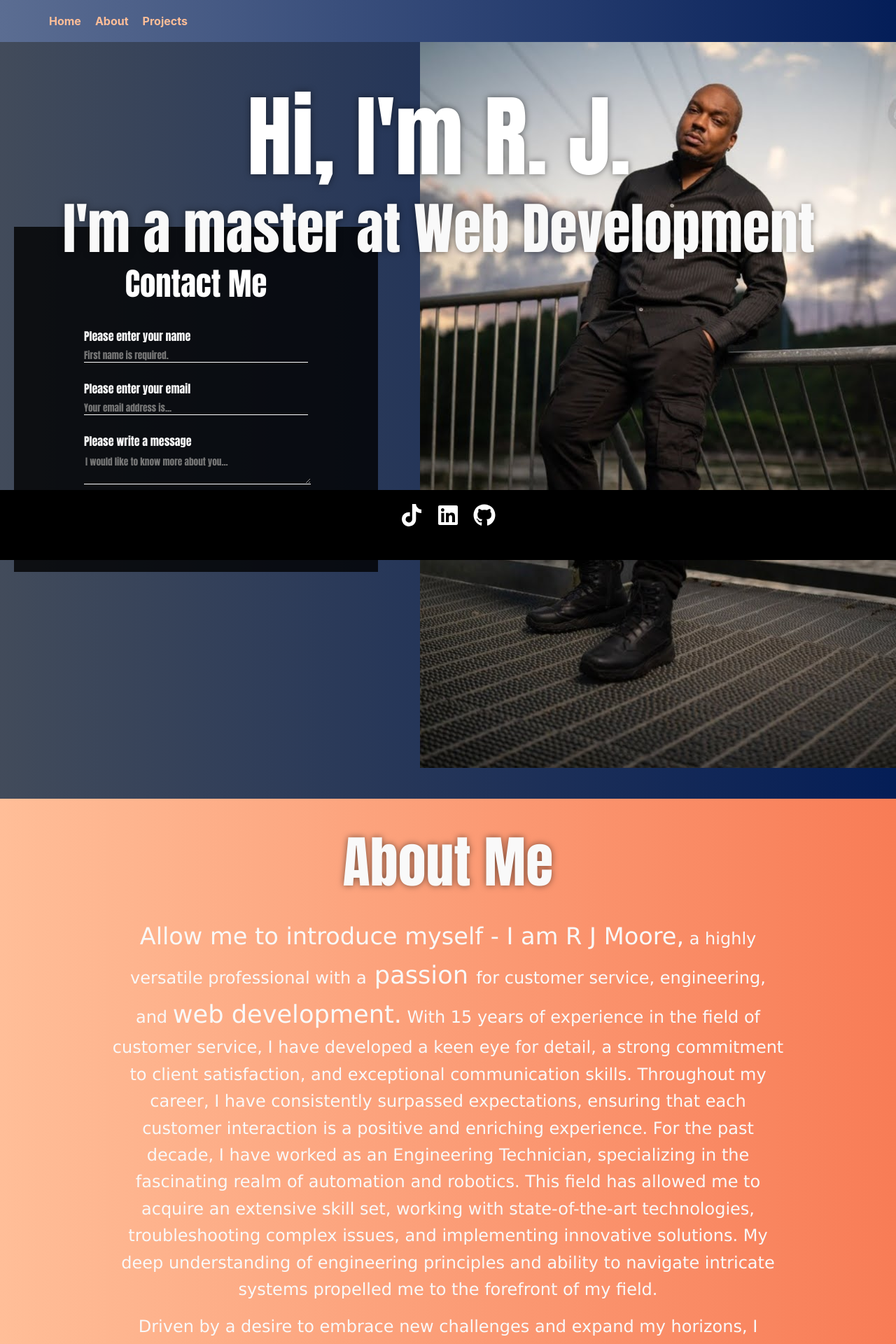
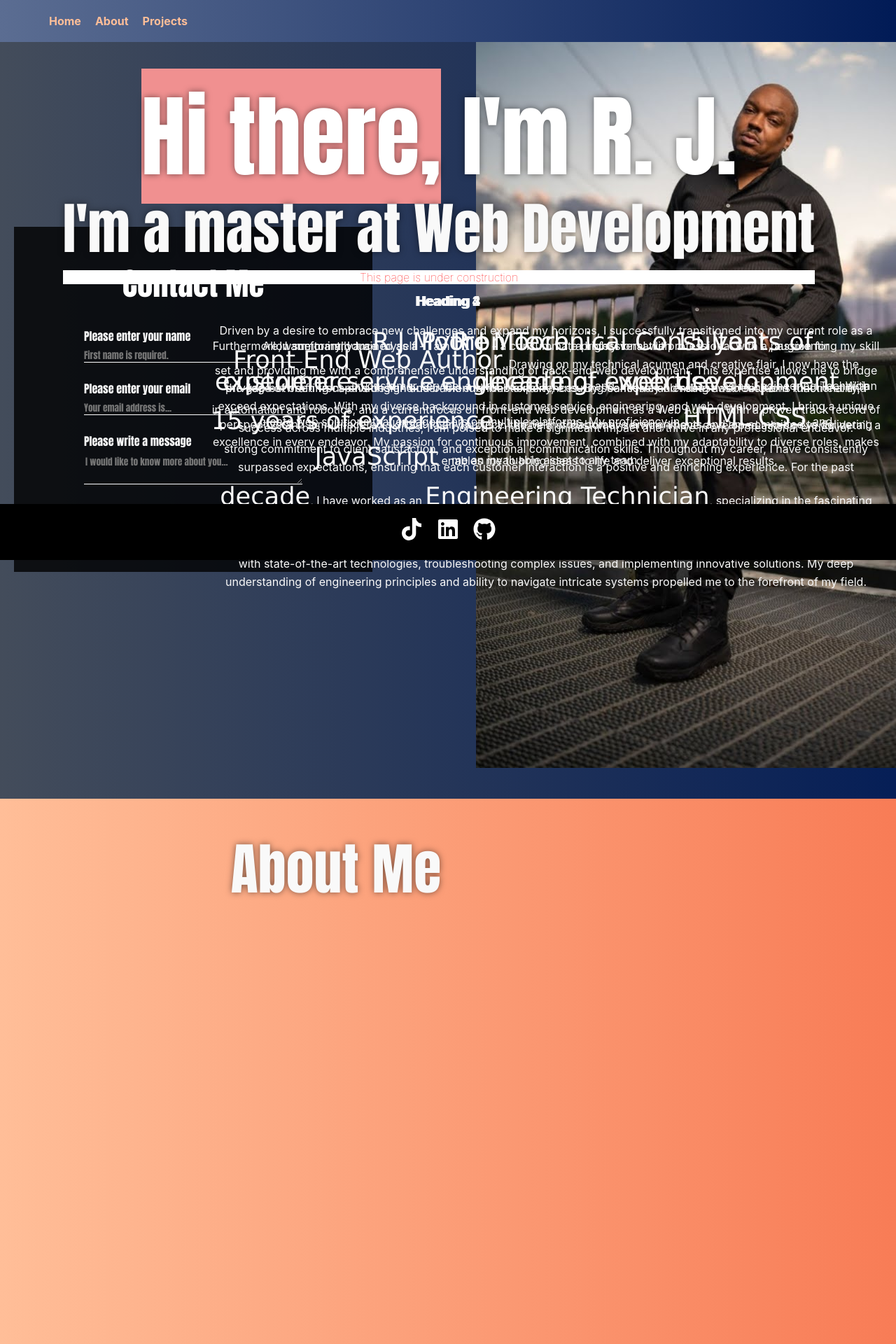
Before and after one commit to rjmoor/gnu.rj.portfolio, a React (Vite) app: page / in a window 1280 px wide. Shown: the top 1920 px of the page at 70% size. Built offline with nearby package versions, Linux system fonts and the light colour scheme.

Commit message:
About me section under construction

```diff
--- a/index.html
+++ b/index.html
@@ -1,8 +1,16 @@
 <!doctype html>
 <html lang="en">
   <head>
+    <link rel="apple-touch-icon" sizes="180x180" href="/apple-touch-icon.png">
+    <link rel="icon" type="image/png" sizes="32x32" href="/favicon-32x32.png">
+    <link rel="icon" type="image/png" sizes="16x16" href="/favicon-16x16.png">
+    <link rel="manifest" href="/site.webmanifest">
+    <link rel="mask-icon" href="/safari-pinned-tab.svg" color="#5bbad5">
+    <meta name="msapplication-TileColor" content="#da532c">
+    <meta name="msapplication-TileImage" content="/mstile-144x144.png">
+    <meta name="theme-color" content="#ffffff">
     <meta charset="UTF-8" />
-    <link rel="icon" type="image/svg+xml" href="/vite.svg" />
+    <link rel="icon" type="image/svg+xml" href="/public/rj-favicon.png" />
     <meta name="viewport" content="width=device-width, initial-scale=1.0" />
     <title>Master Rahm</title>
   </head>
--- a/src/components/pages/welcomeMaster.jsx
+++ b/src/components/pages/welcomeMaster.jsx
@@ -1,6 +1,5 @@
 import { useState } from 'react';
 import { FaGithub, FaLinkedin, FaTiktok } from 'react-icons/fa';
-import { Parallax } from 'react-scroll-parallax';
 import '../styles/welcomeMaster.css';
 import ProfileBackground from '../../assets/Ra-effortless.jpg';
 
@@ -36,8 +35,9 @@ function WelcomeMaster() {
                 </div>
                 <div className="hero-content">
                     <div className='top-web-heading'>
-                        <h1>Hi, I&apos;m R. J.</h1>
+                        <h1 className='message'> I&apos;m R. J.</h1>
                         <h2>I&apos;m a master at Web Development</h2>
+                        <h3>This page is under construction</h3>
                     </div>
                     <form onSubmit={handleSubmit} className="contact-form">
                         <div className="tooltip-container">
@@ -68,25 +68,37 @@ function WelcomeMaster() {
             <section className="about-me">
                 <div className="about-content">
                     <h2>About Me</h2>
-                    <p className="about-text-1">
-                        <span className='text-xl'>Allow me to introduce myself - I am R J Moore,</span> a highly versatile professional with a
-                        <span className='text-l'> passion </span>for customer service, engineering, and <span className='text-l'>web development.</span> With 15 years of experience in the field of customer service, I have developed a keen eye for detail, a strong commitment to client satisfaction, and exceptional communication skills. Throughout my career, I have consistently surpassed expectations, ensuring that each customer interaction is a positive and enriching experience.
+                    <div className='about-articles'>
+                                    <article>
+                                        <h3>Heading 1</h3>
+                                        <p className="about-text">
+                                            Allow me to introduce myself - I am <span className="text-l">R J Moore</span>, a highly versatile professional with a passion for <span className="text-l">customer service</span>, <span className="text-l">engineering</span>, and <span className="text-l">web development</span>. With <span className="text-l">15 years of experience</span> in the field of customer service, I have developed a keen eye for detail, a strong commitment to client satisfaction, and exceptional communication skills. Throughout my career, I have consistently surpassed expectations, ensuring that each customer interaction is a positive and enriching experience. For the past <span className="text-l">decade</span>, I have worked as an <span className="text-l">Engineering Technician</span>, specializing in the fascinating realm of <span className="text-l">automation</span> and <span className="text-l">robotics</span>. This field has allowed me to acquire an extensive skill set, working with state-of-the-art technologies, troubleshooting complex issues, and implementing innovative solutions. My deep understanding of engineering principles and ability to navigate intricate systems propelled me to the forefront of my field.
+                                        </p>
+                                    </article>
+                                <article>
+                                    <h3>Heading 2</h3>
+                                    <p className="about-text">
+                                        Driven by a desire to embrace new challenges and expand my horizons, I successfully transitioned into my current role as a <span className="text-l">Front End Web Author</span>. Drawing on my technical acumen and creative flair, I now have the privilege of crafting captivating and user-friendly web experiences. By seamlessly blending aesthetics and functionality, I create web solutions that engage users on multiple platforms. My proficiency in <span className="text-l">HTML</span>, <span className="text-l">CSS</span>, and <span className="text-l">JavaScript</span> enables me to bring ideas to life and deliver exceptional results.
+                                    </p>
+                                </article>
+                        <article>
+                            <h3>Heading 3</h3>
+                            <p className="about-text">
+                                Furthermore, I am formally trained as a <span className="text-l">Python Technical Consultant</span>, augmenting my skill set and providing me with a comprehensive understanding of back-end web development. This expertise allows me to bridge the gap between front-end design and back-end functionality, ensuring cohesive and robust web solutions that meet and exceed expectations.
 
-                        For the past decade, I have worked as an Engineering Technician, specializing in the fascinating realm of automation and robotics. This field has allowed me to acquire an extensive skill set, working with state-of-the-art technologies, troubleshooting complex issues, and implementing innovative solutions. My deep understanding of engineering principles and ability to navigate intricate systems propelled me to the forefront of my field.
-                    </p>
-                    <p className="about-text-2">
-                        Driven by a desire to embrace new challenges and expand my horizons, I successfully transitioned into my current role as a Front End Web Author. Drawing on my technical acumen and creative flair, I now have the privilege of crafting captivating and user-friendly web experiences. By seamlessly blending aesthetics and functionality, I create web solutions that engage users on multiple platforms. My proficiency in HTML, CSS, and JavaScript enables me to bring ideas to life and deliver exceptional results.
+                                With my diverse background in customer service, engineering, and web development, I bring a unique perspective and a multifaceted skill set to any project. I thrive in collaborative environments and am committed to delivering excellence in every endeavor. My passion for continuous improvement, combined with my adaptability to diverse roles, makes me an invaluable asset to any team.
+                            </p>
+                                </article>
+                        <article>
+                            <h3>Heading 4</h3>
+                            <p className="about-text">
+                                In summary, I am <span className="text-l">R J Moore</span> - a consummate professional with <span className="text-l">15 years of experience</span> in customer service, a <span className="text-l">decade of expertise</span> as an Engineering Technician in automation and robotics, and a current focus on front-end web development as a Web Author. With a proven track record of success across multiple industries, I am poised to make a significant impact and thrive in any professional endeavor.
+                            </p>
+                                </article>
 
-                        Furthermore, I am formally trained as a Python Technical Consultant, augmenting my skill set and providing me with a comprehensive understanding of back-end web development. This expertise allows me to bridge the gap between front-end design and back-end functionality, ensuring cohesive and robust web solutions that meet and exceed expectations.
-                    </p>
-                    <p className="about-text-3">
-                        With my diverse background in customer service, engineering, and web development, I bring a unique perspective and a multifaceted skill set to any project. I thrive in collaborative environments and am committed to delivering excellence in every endeavor. My passion for continuous improvement, combined with my adaptability to diverse roles, makes me an invaluable asset to any team.
-
-                        In summary, I am R J Moore - a consummate professional with 15 years of experience in customer service, a decade of expertise as an Engineering Technician in automation and robotics, and a current focus on front-end web development as a Web Author. With a proven track record of success across multiple industries, I am poised to make a significant impact and thrive in any professional endeavor.
-                    </p>
+                    </div>
                 </div>
             </section>
-
 
             <section className="projects">
             {/* Repeat this block for each project */}
--- a/src/components/styles/welcomeMaster.css
+++ b/src/components/styles/welcomeMaster.css
@@ -55,6 +55,28 @@
 .top-web-heading h2 {
     font-size: 5rem;
     font-weight: 100;
+}
+.top-web-heading h3 {
+    margin: 0;
+    padding: 0;
+    font-size: 1rem;
+    font-weight: 100;
+    color: red;
+    background: white;
+    transition: ease-in-out 0.5s;
+
+}
+.top-web-heading > h3:hover {
+    color: #707070;
+    background: rgb(0, 0, 0);
+}
+.message::before {
+    content: "Hi there,";
+    background: #f09090;
+    display:inline;
+    width: 100%;
+
+    /* background-image: url("../../assets/under_construction-0.0.png");  */
 }
 
 .hero {
@@ -160,33 +182,41 @@ button:focus-visible {
     outline: 4px auto -webkit-focus-ring-color;
 }
 
-
 /* About Me Section Styles */
+article {
+    position: absolute;
+    top: 400px;
+    bottom: 0;
+    left: 0;
+    right: 0;
+    height: 100%;
+    width: 100%;
+}
 .about-me {
-    position: relative;
-    overflow: hidden;
+    height: 100vh;
     background: linear-gradient(270deg, #F87C56, #ffbe98);
 }
 .about-content {
     height: 100%;
     width: 75%;
     text-align: center;
-    display: inline-block;
-    overflow-y:scroll;
-    padding: 10px;
-    margin: 0 10%;
+    padding: 20px;
+}
+.about-articles {
+    display: flex;
+    justify-content: space-between;
+    align-items: center;
+    padding: 20px;
 }
 .about-text {
     text-align: center;
-    transform: translateX(2);
-    will-change: transform;
+    width: 75vw;
+    transform: translateX(horizontalScroll 10s linear infinite);
 }
 .about-content > p {
     font-family: Verdana, Geneva, Tahoma, sans-serif;
     font-size: 1.5rem;
     line-height: 1.6;
-    /* margin-bottom: 15px; */
-    margin: 15px 0;
 }
 .about-content h2 {
     font-family: Impact, Haettenschweiler, 'Arial Narrow Bold', sans-serif;
@@ -195,6 +225,7 @@ button:focus-visible {
     padding: 0;
     font-size: 5em;
 }
+
 .text-xl {
     font-family:'Lucida Sans', 'Lucida Sans Regular', 'Lucida Grande', 'Lucida Sans Unicode', Geneva, Verdana, sans-serif;
     font-size: 2.1rem;
@@ -271,6 +302,10 @@ button:focus-visible {
     0% { background-position: 0% 50%; }
     50% { background-position: 100% 50%; }
     100% { background-position: 0% 50%; }
+}
+@keyframes horizontalScroll {
+    0% { transform: translateX(0); }
+    100% { transform: translateX(-100%); }
 }
 
 /* Media Query for Large Screens (Laptops) */
--- a/src/index.css
+++ b/src/index.css
@@ -1,3 +1,7 @@
+*, *::before, *::after {
+  box-sizing: border-box;
+}
+
 body {
   margin: 0;
   max-width: 100vw;
```
Also changed, not shown: public/icons/rj-favicon.png (added), src/assets/under_construction-0.0.png (added).
